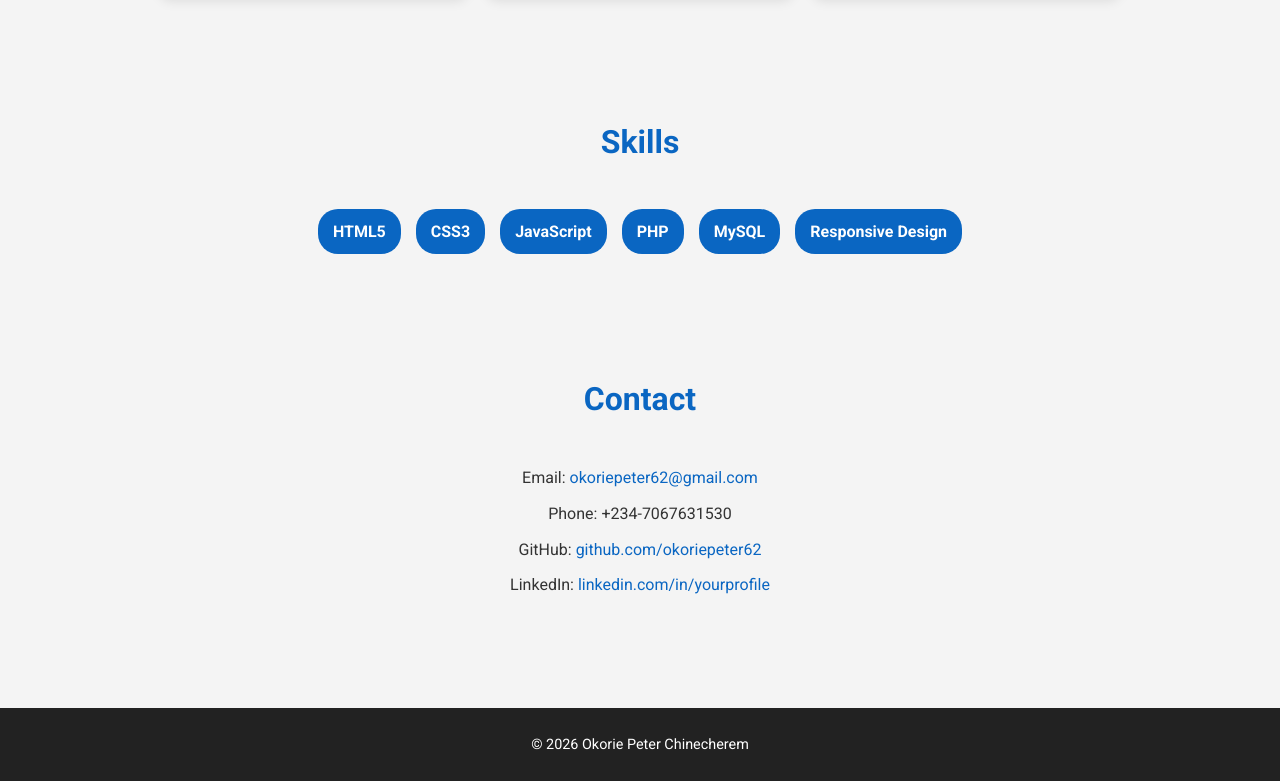
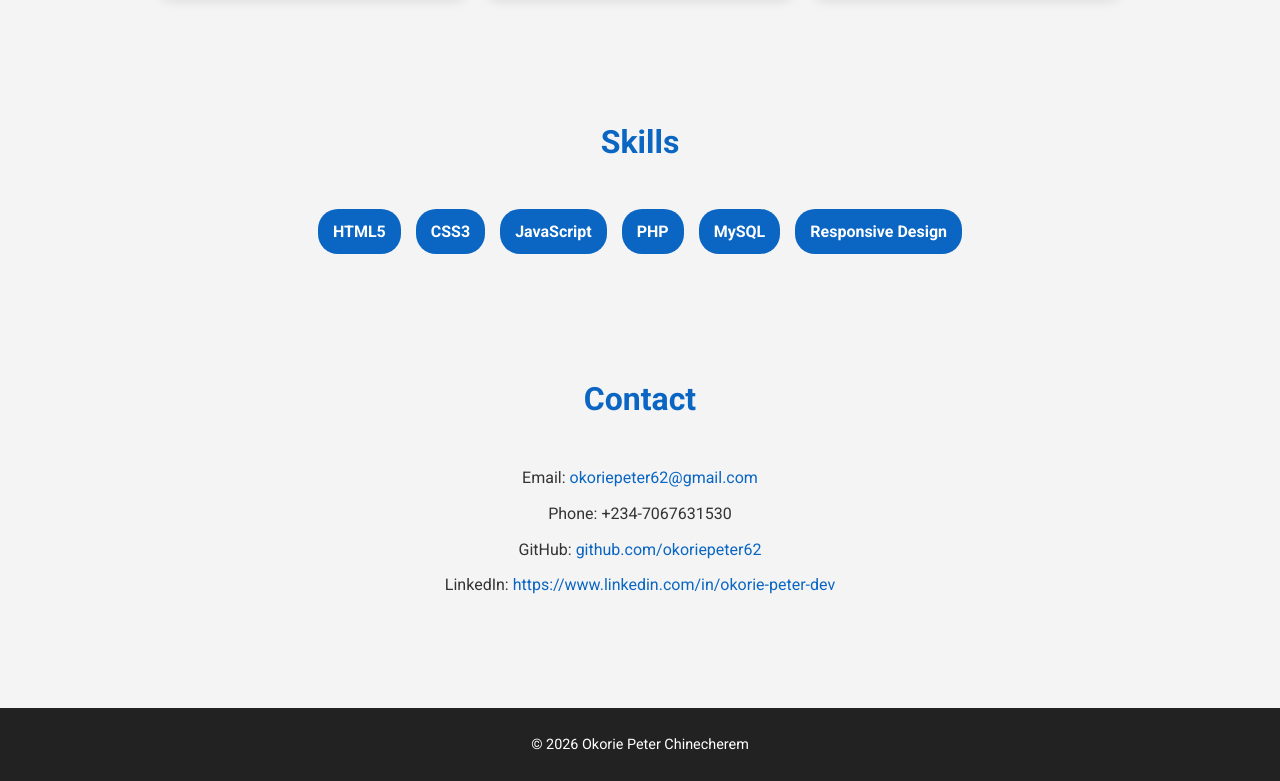
Before and after one commit to okoriepeter62/my-portfolio, a plain HTML site: page public/index.html in a window 1280 px wide. Shown: the part 1063-1844 px from the top of the page. Drawn offline with Linux system fonts and the light colour scheme.

Commit message:
Update index.html

```diff
--- a/public/index.html
+++ b/public/index.html
@@ -74,7 +74,7 @@
     <p>Email: <a href="mailto:okoriepeter62@gmail.com">okoriepeter62@gmail.com</a></p>
     <p>Phone: +234-7067631530</p>
     <p>GitHub: <a href="https://github.com/okoriepeter62" target="_blank">github.com/okoriepeter62</a></p>
-    <p>LinkedIn: <a href="https://www.linkedin.com/in/okorie-peter-dev" target="_blank">linkedin.com/in/yourprofile</a></p>
+    <p>LinkedIn: <a href="https://www.linkedin.com/in/okorie-peter-dev" target="_blank">https://www.linkedin.com/in/okorie-peter-dev</a></p>
   </div>
 </section>
 
```
